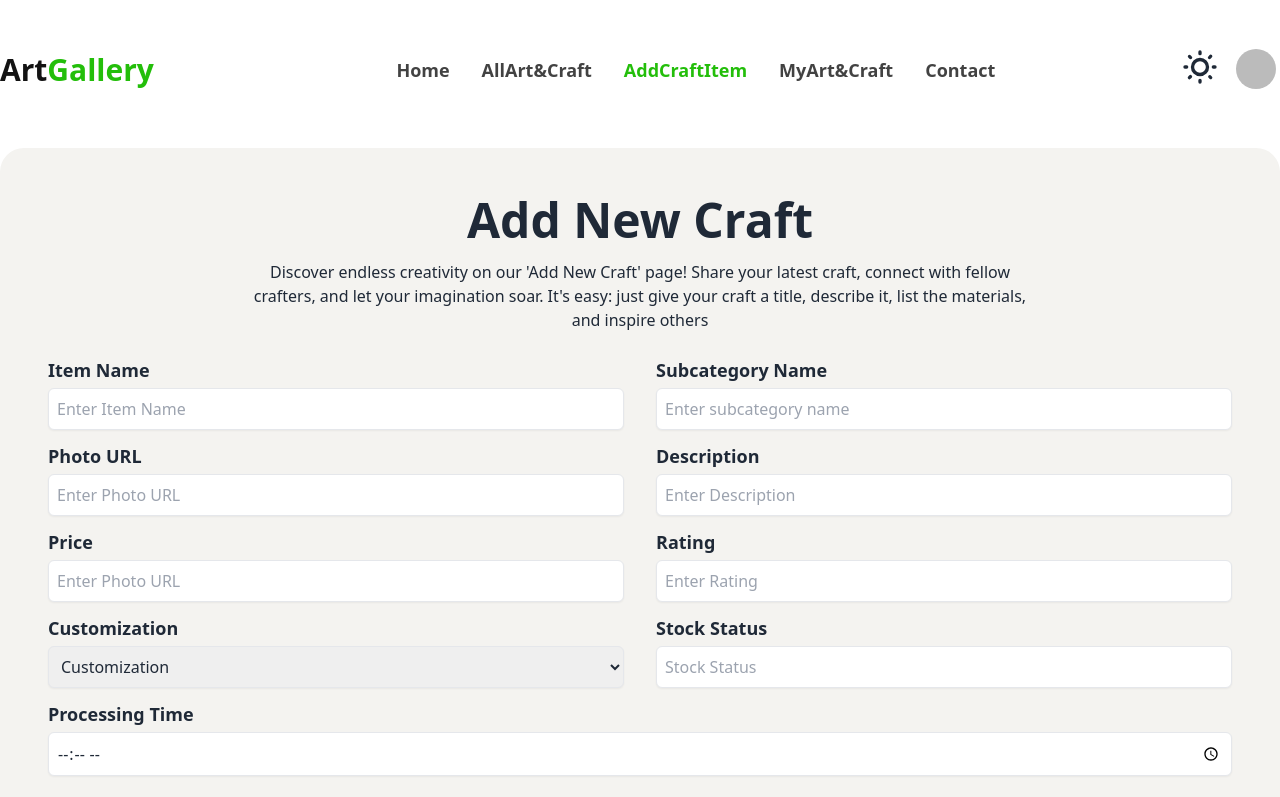
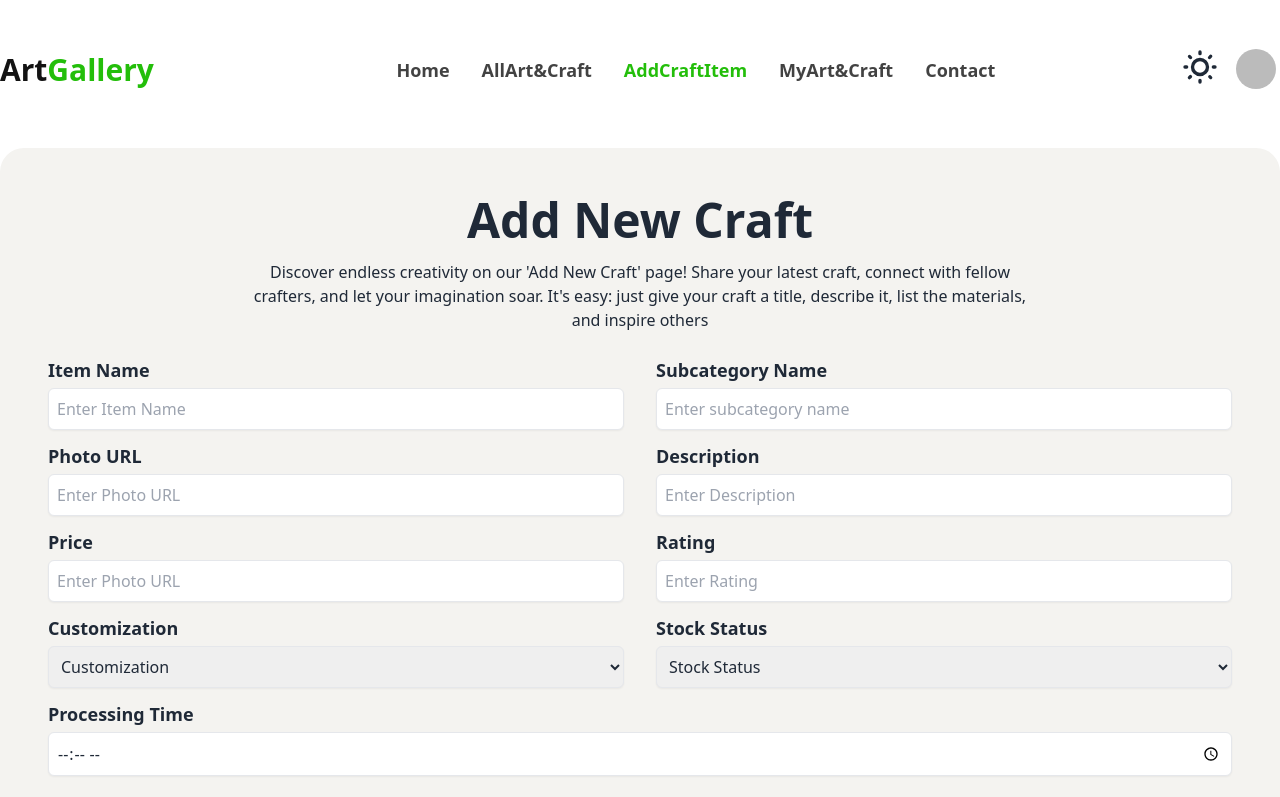
Before and after one commit to manik-kyau/art-and-craft-store-client, a React (Vite) app: page /addCraft in a window 1280 px wide. Shown: the top 797 px of the page. Built offline with nearby package versions, Linux system fonts and the light colour scheme; no server answers; sample sign-in values are in the browser's storage.

Commit message:
change Stock Status  fild in add craft

```diff
--- a/src/Components/AddCraftItem/AddCraftItem.jsx
+++ b/src/Components/AddCraftItem/AddCraftItem.jsx
@@ -13,7 +13,10 @@ const AddCraftItem = () => {
 
     const handleCustomization = (event) => {
         console.log(event.target.value);
-      };
+    };
+    const handleStock = (event) => {
+        console.log(event.target.value);
+    };
 
     const handleAddCraft = (e) => {
         e.preventDefault();
@@ -106,7 +109,7 @@ const AddCraftItem = () => {
                             <div className='flex flex-col md:flex-row w-full mb-3 gap-4 md:gap-8'>
                                 <label className="block w-full">
                                     <span className="mb-1 text-lg font-semibold">Customization </span>
-                                    <select className=' w-full outline-none rounded-md shadow-sm focus:ring focus:ring-opacity-75 focus:dark:ring-violet-600 p-2 dark:bg-gray-100 border mt-1' name="customization" id="" onChange={handleCustomization}>
+                                    <select className='text-base w-full outline-none rounded-md shadow-sm focus:ring focus:ring-opacity-75 focus:dark:ring-violet-600 p-2 dark:bg-gray-100 border mt-1' name="customization" id="" onChange={handleCustomization}>
                                         <option className='bg-white text-black' value="">Customization</option>
                                         <option className='bg-white text-black' value="Customization Yes"> Yes</option>
                                         <option className='bg-white text-black' value="Customization No"> No</option>
@@ -115,7 +118,13 @@ const AddCraftItem = () => {
                                 </label>
                                 <label className="block w-full">
                                     <span className="mb-1 text-lg font-semibold">Stock Status</span>
-                                    <input type="text" name='stockstatus' placeholder="Stock Status" required className="block w-full outline-none rounded-md shadow-sm focus:ring focus:ring-opacity-75 focus:dark:ring-violet-600 p-2 dark:bg-gray-100 border mt-1" />
+                                    <select className='text-base w-full outline-none rounded-md shadow-sm focus:ring focus:ring-opacity-75 focus:dark:ring-violet-600 p-2 dark:bg-gray-100 border mt-1' name="stockstatus" id="" onChange={handleStock}>
+                                        <option className='bg-white text-black' value="">Stock Status</option>
+                                        <option className='bg-white text-black' value="Customization Yes">In stock</option>
+                                        <option className='bg-white text-black' value="Customization No">Made to Order</option>
+                                    </select>
+
+                                    {/* <input type="text" name='stockstatus' placeholder="Stock Status" required className="block w-full outline-none rounded-md shadow-sm focus:ring focus:ring-opacity-75 focus:dark:ring-violet-600 p-2 dark:bg-gray-100 border mt-1" /> */}
                                 </label>
                             </div>
                             <div>
```
